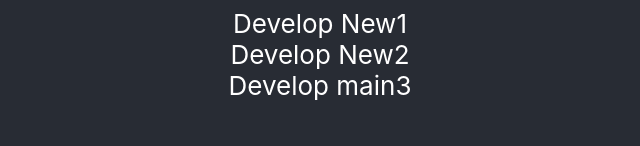
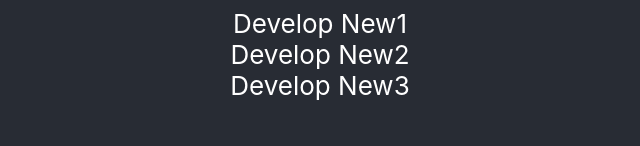
Before and after one commit to Min-ordering/react-demo, a React (Create React App) app: page / in a window 1280 px wide. Shown: the part 346-492 px from the top of the page, without its empty margins (320-960 px from the left). Built offline with nearby package versions, Linux system fonts and the light colour scheme.

Commit message:
DEVELOP33

```diff
--- a/src/App.js
+++ b/src/App.js
@@ -8,7 +8,7 @@ function App() {
         <img src={logo} className='App-logo' alt='logo' />
         <div>Develop New1</div>
         <div>Develop New2</div>
-        <div>Develop main3</div>
+        <div>Develop New3</div>
         <h1>
           Angular
         </h1>
```
